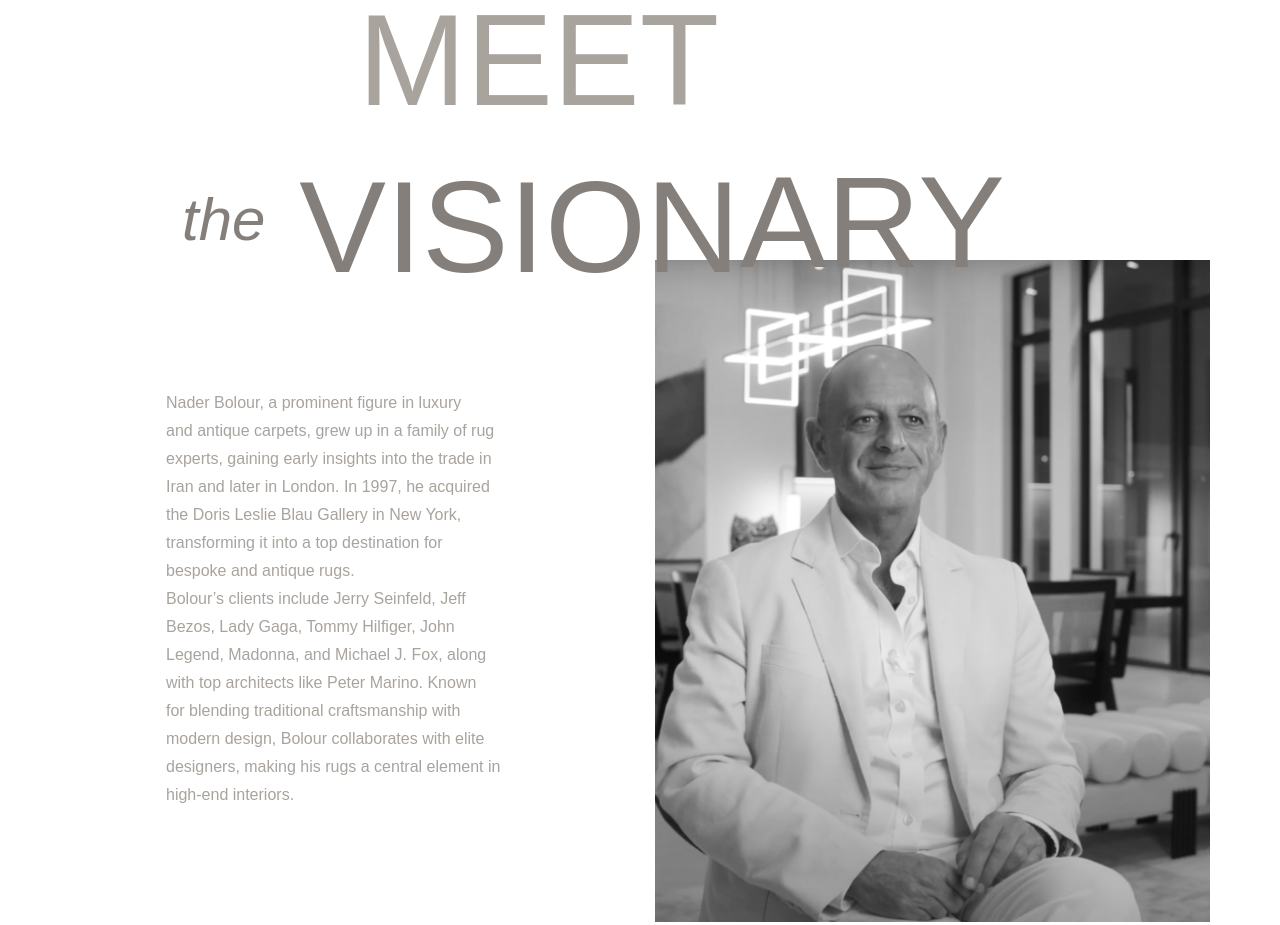
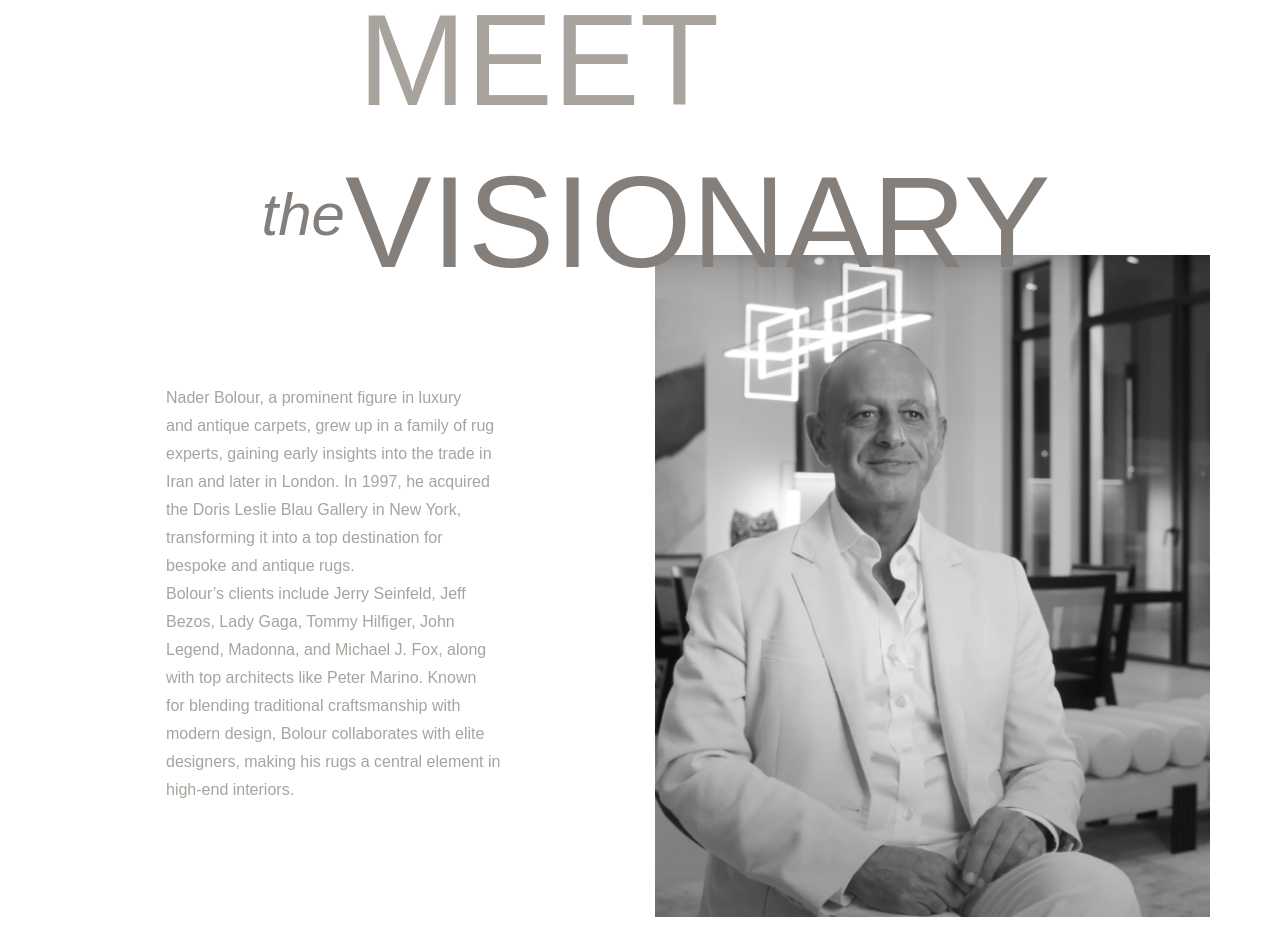
Before and after one commit to FaizAli00/modern-marvels, a React (Vite) app: page / in a window 1280 px wide. Shown: the part 6560-7485 px from the top of the page. Built offline with nearby package versions, Linux system fonts and the light colour scheme; a web font is replaced by a local one.

Commit message:
new commit

```diff
--- a/src/Components/Visionary/Visionary.jsx
+++ b/src/Components/Visionary/Visionary.jsx
@@ -10,11 +10,13 @@ const Visionary = () => {
           <h1 className="text-customVision md:pr-20 font-thin font-CanelaTrial sm:leading-[60px] md:leading-[100px] lg:leading-[130px] text-4xl sm:text-3xl md:text-6xl lg:text-[130px] md:pl-24 lg:pl-44 text-center lg:text-left">
             MEET
           </h1>
-          <h1 className="text-4xl md:pr-20 relative sm:text-3xl md:text-6xl lg:text-[130px] font-thin leading-[70px] sm:leading-[50px] md:leading-[100px] lg:leading-[130px] text-customGray text-center lg:text-left">
+          <h1 className="text-4xl md:pr-20 flex items-baseline mx-auto justify-center relative sm:text-3xl text-nowrap  md:text-6xl lg:text-[130px] font-thin leading-[70px] sm:leading-[50px] md:leading-[100px] lg:leading-[130px] text-customGray text-center lg:text-left">
             <span className="text-3xl md:text-4xl lg:text-6xl italic font-thin font-CanelaTrial text-customGray">
               the
             </span>{" "}
-            <span className=" relative sm:top-0 lg:top-8 font-CanelaTrial font-thin">VISION</span> <span className=" font-thin absolute sm:top-0 lg:top-8 z-10 font-CanelaTrial">ARY</span>
+            <span className=" relative sm:top-0 text-nowrap lg:top-8 font-CanelaTrial font-thin">
+              VISIONARY
+            </span>
           </h1>
         </div>
 
@@ -61,7 +63,6 @@ const Visionary = () => {
             />
           </div>
         </div>
-
       </div>
 
       <Inquire />
```
Lines whose indentation alone changed are shown as unchanged.
